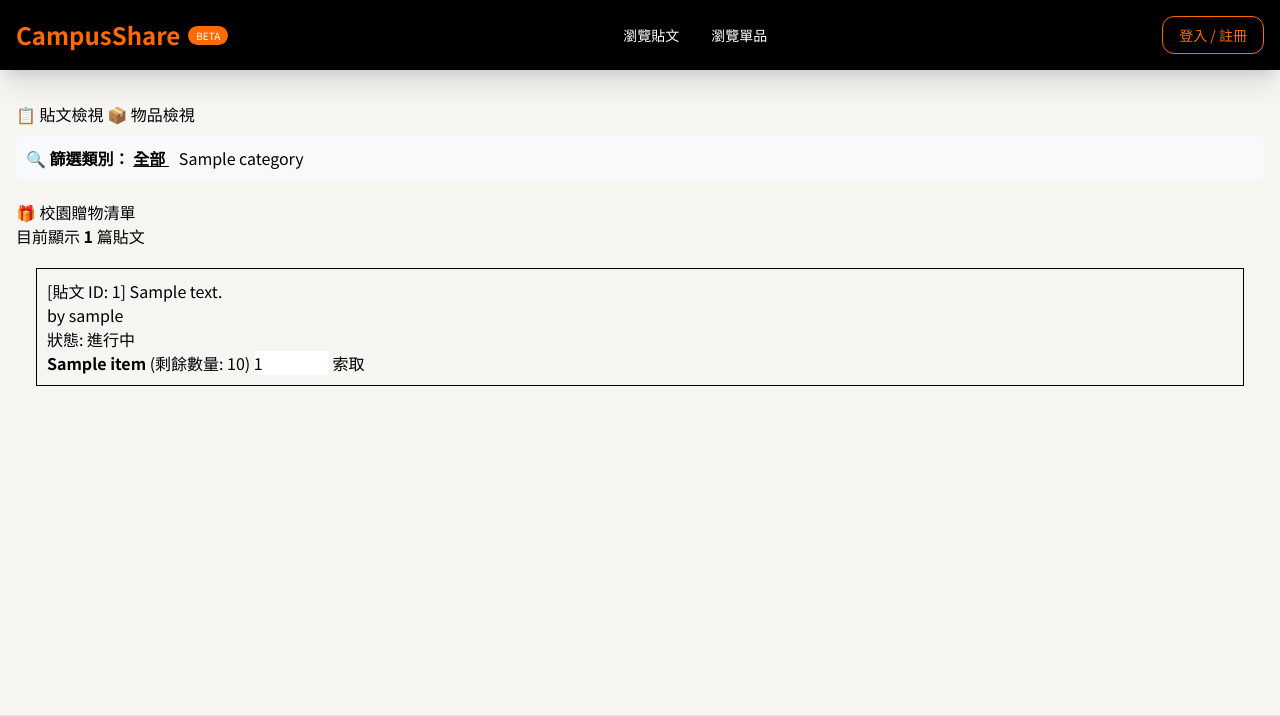
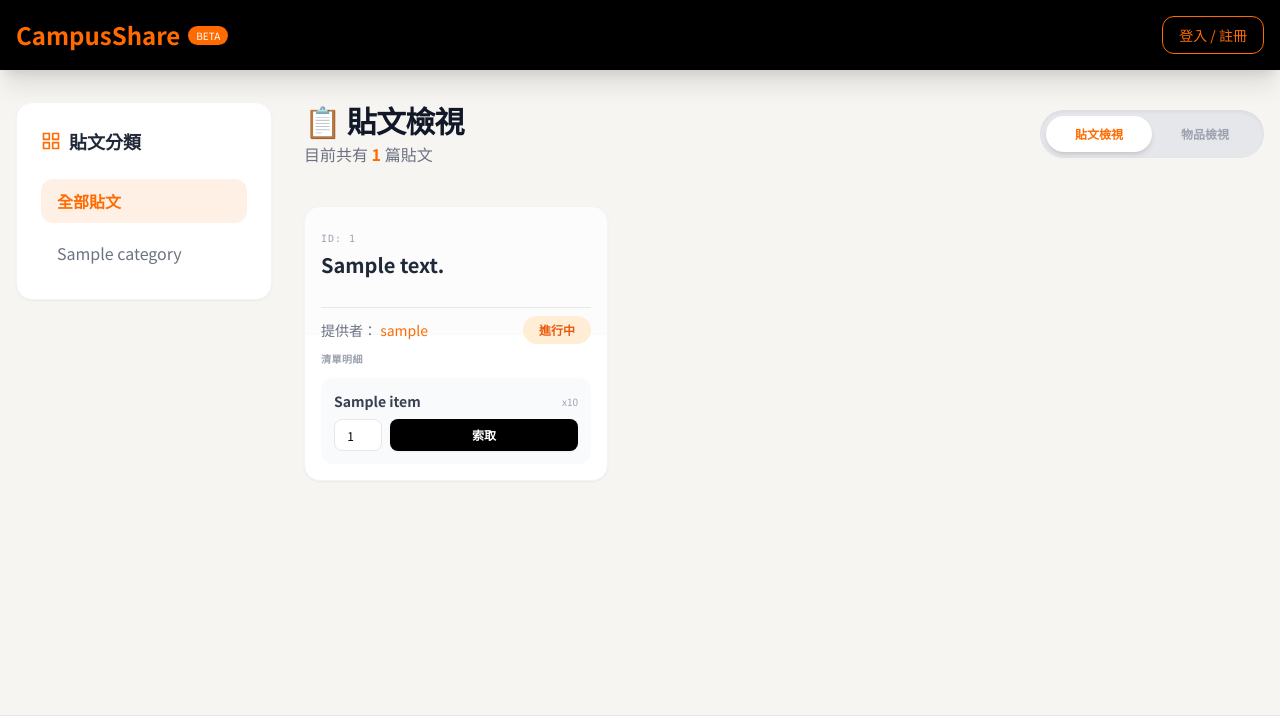
Before and after one commit to aoggg/1141-Database-System-Final-Project, a Flask app: page / in a window 1280 px wide. Shown: the top 716 px of the page. Run offline with Flask 3, Linux system fonts and the light colour scheme; a database or web service that is not in the repository returns one stand-in record (values such as "Sample title"); some libraries are stand-ins or nearby versions.

Commit message:
更改 index_item.html 和 index_post.html

```diff
--- a/final project/giveaway_app/templates/base.html
+++ b/final project/giveaway_app/templates/base.html
@@ -23,8 +23,8 @@
             </a>
 
             <div class="hidden md:flex space-x-8 text-sm font-medium">
-                <a href="{{ url_for('index', view='post') }}" class="hover:text-[#FF6B00] transition">瀏覽貼文</a>
-                <a href="{{ url_for('index', view='item') }}" class="hover:text-[#FF6B00] transition">瀏覽單品</a>
+                <!-- <a href="{{ url_for('index', view='post') }}" class="hover:text-[#FF6B00] transition">瀏覽貼文</a>
+                <a href="{{ url_for('index', view='item') }}" class="hover:text-[#FF6B00] transition">瀏覽單品</a> -->
                 {% if session.get('user_id') %}
                     <a href="{{ url_for('post_item') }}" class="text-[#FF6B00] hover:text-[#FF8A3D] transition">+ 我要贈送</a>
                 {% endif %}
--- a/final project/giveaway_app/templates/index_post.html
+++ b/final project/giveaway_app/templates/index_post.html
@@ -1,65 +1,82 @@
 {% extends "base.html" %}
 
 {% block content %}
-    <div class="view-switch-container" style="margin-bottom: 10px;">
-        <a href="{{ url_for('index', view='post', category=current_category) }}" class="btn btn-switch active">📋 貼文檢視</a>
-        <a href="{{ url_for('index', view='item', category=current_category) }}" class="btn btn-switch">📦 物品檢視</a>
-    </div>
-
-    <div class="category-filter" style="margin-bottom: 20px; padding: 10px; background: #f8f9fa; border-radius: 5px;">
-        <strong>🔍 篩選類別：</strong>
-
-        <a href="{{ url_for('index', view=view_mode) }}"
-           style="margin-right: 10px; {{ 'font-weight: bold; text-decoration: underline;' if not current_category else '' }}">
-           全部
-        </a>
-
-        {% for cat in categories %}
-            <a href="{{ url_for('index', view=view_mode, category=cat['category_id']) }}"
-               style="margin-right: 10px; {{ 'font-weight: bold; text-decoration: underline; color: red;' if current_category|string == cat['category_id']|string else '' }}">
-               {{ cat['name'] }}
-            </a>
-        {% endfor %}
-    </div>
-
-    <h1>🎁 校園贈物清單</h1>
-    <p>目前顯示 <strong>{{ total }}</strong> 篇貼文</p>
-
-    {% for post in posts %}
-
-        <div style="border: 1px solid black; margin: 20px; padding: 10px;">
-
-            <h3>[貼文 ID: {{ post['post_id'] }}] {{ post['description'] }}</h3>
-            by <a href="{{ url_for('public_profile', target_user_id=post['owner_id']) }}">
-                {{ post['owner_name'] }}
-            </a>
-            <p>
-                <!-- 地點: {{ post['location_name'] }} |  -->
-                狀態: {{ '進行中' if post['available'] else '已結案' }}
-            </p>
-            <ul>
-                {% for item in post['items'] %}
-                <li>
-                    <strong>{{ item['item_name'] }}</strong>
-                    (剩餘數量: {{ item['quantity'] }})
-
-                    {% if post['available'] and item['quantity'] > 0 %}
-                        <form action="{{ url_for('claim', item_id=item['item_id']) }}" method="POST" style="display: inline;">
-                            <input type="number" name="want_quantity" value="1" min="1" max="{{ item['quantity'] }}">
-                            <button type="submit">索取</button>
-                        </form>
-                    {% else %}
-                        <span>(無法索取)</span>
-                    {% endif %}
-                </li>
-                {% else %}
-                    <li>此貼文沒有物品 (出大事哇)</li>
+<div class="flex flex-col md:flex-row gap-8">
+    <aside class="w-full md:w-64 flex-shrink-0">
+        <div class="bg-white rounded-2xl shadow-sm p-6 sticky top-24 border border-gray-100">
+            <h3 class="font-bold text-lg mb-6 flex items-center text-gray-800"><i data-feather="grid" class="w-5 h-5 mr-2 text-[#FF6B00]"></i> 貼文分類</h3>
+            <ul class="space-y-2">
+                <li><a href="{{ url_for('index', view=view_mode) }}" class="block px-4 py-2.5 rounded-xl transition {% if not current_category %}bg-[#FFF0E6] text-[#FF6B00] font-bold{% else %}text-gray-500 hover:bg-gray-50{% endif %}">全部貼文</a></li>
+                {% for cat in categories %}
+                <li><a href="{{ url_for('index', view=view_mode, category=cat['category_id']) }}" class="block px-4 py-2.5 rounded-xl transition {% if current_category|string == cat['category_id']|string %}bg-[#FFF0E6] text-[#FF6B00] font-bold{% else %}text-gray-500 hover:bg-gray-50{% endif %}">{{ cat['name'] }}</a></li>
                 {% endfor %}
             </ul>
         </div>
+    </aside>
 
-    {% else %}
-        <p>目前完全沒有貼文資料。</p>
-    {% endfor %}
+    <div class="flex-1">
+        <div class="flex flex-col sm:flex-row justify-between items-center mb-10 gap-6">
+            <div>
+                <h1 class="text-3xl font-extrabold text-gray-900 tracking-tight">📋 貼文檢視</h1>
+                <p class="text-gray-500 mt-1">目前共有 <span class="text-[#FF6B00] font-semibold">{{ total }}</span> 篇貼文</p>
+            </div>
+            <div class="relative bg-gray-200 rounded-full p-1.5 flex items-center w-56 h-12 shadow-inner cursor-pointer" onclick="window.location.href='{{ url_for('index', view='item', category=current_category) }}'">
+                <div class="absolute top-1.5 bottom-1.5 w-[calc(50%-6px)] bg-white rounded-full shadow-md transition-all duration-300 translate-x-0"></div>
+                <span class="relative z-10 flex-1 text-center text-xs font-bold text-[#FF6B00]">貼文檢視</span>
+                <span class="relative z-10 flex-1 text-center text-xs font-bold text-gray-400">物品檢視</span>
+            </div>
+        </div>
 
+        <div class="grid grid-cols-1 md:grid-cols-2 lg:grid-cols-3 gap-6">
+            {% for post in posts %}
+            <div class="bg-white rounded-2xl shadow-sm border border-gray-100 overflow-hidden flex flex-col h-full">
+
+                <div class="p-4 border-b border-gray-50 bg-gray-50/50 flex flex-col justify-between h-32">
+                    <div>
+                        <span class="text-[10px] text-gray-400 font-mono uppercase tracking-widest">ID: {{ post['post_id'] }}</span>
+                        <h3 class="text-xl font-bold text-gray-800 mt-1 line-clamp-2 h-14">{{ post['description'] }}</h3>
+                    </div>
+                    <hr>
+                    <div class="flex justify-between items-center mt-2">
+                        <p class="text-sm text-gray-500 truncate mr-2">提供者：
+                             <a href="{{ url_for('public_profile', target_user_id=post['owner_id']) }}" class="text-[#FF6B00] font-medium hover:underline">{{ post['owner_name'] }}</a>
+                        </p>
+                        <span class="px-4 py-1.5 rounded-full text-xs font-bold {{ 'bg-orange-100 text-orange-600' if post['available'] else 'bg-gray-200 text-gray-500' }}">
+                            {{ '進行中' if post['available'] else '已結案' }}
+                        </span>
+                    </div>
+                </div>
+
+                <div class="p-4 flex-1 flex flex-col">
+                    <h4 class="text-[10px] font-bold text-gray-400 uppercase tracking-wider mb-3">清單明細</h4>
+
+                    <div class="space-y-3 flex-1">
+                        {% for item in post['items'] %}
+                        <div class="bg-gray-50 rounded-xl p-3 border border-transparent hover:border-[#FF6B00]/10 transition-colors">
+                            <div class="flex justify-between items-center mb-2">
+                                <span class="font-bold text-gray-700 text-sm truncate pr-2">{{ item['item_name'] }}</span>
+                                <span class="text-[10px] text-gray-400 flex-shrink-0">x{{ item['quantity'] }}</span>
+                            </div>
+
+                            {% if post['available'] and item['quantity'] > 0 %}
+                                <form action="{{ url_for('claim', item_id=item['item_id']) }}" method="POST" class="flex items-center gap-2">
+                                    <input type="number" name="want_quantity" value="1" min="1" max="{{ item['quantity'] }}"
+                                        class="w-12 h-8 bg-white border border-gray-200 rounded-lg text-center text-xs outline-none focus:ring-1 focus:ring-[#FF6B00]">
+
+                                    <button type="submit" class="flex-1 h-8 bg-black text-white rounded-lg text-xs font-bold hover:bg-[#FF6B00] transition duration-200 shadow-sm">
+                                        索取
+                                    </button>
+                                </form>
+                            {% else %}
+                                <span class="w-full h-8 flex items-center justify-center text-[10px] text-gray-300 font-bold bg-gray-100 rounded-lg italic">無法索取</span>
+                            {% endif %}
+                        </div>
+                        {% endfor %}
+                    </div>
+                </div>
+            </div>
+            {% endfor %}
+        </div>
+    </div>
+</div>
 {% endblock %}
```
Also changed, not shown: final project/giveaway_app/templates/index_item.html (+70 -68 lines).
